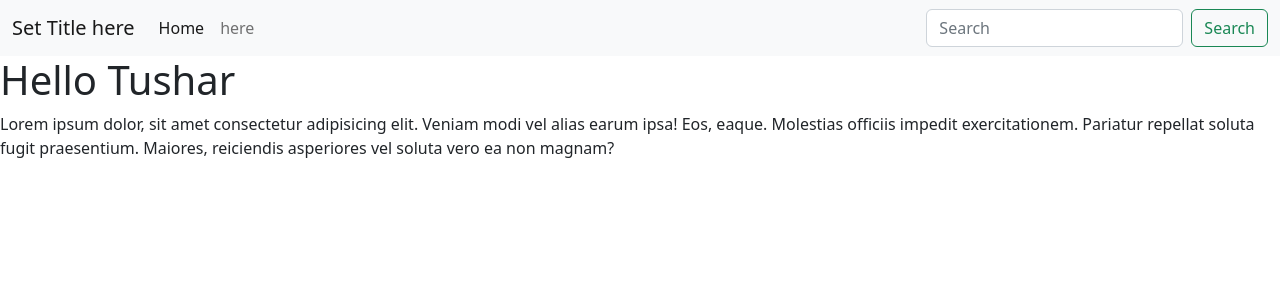
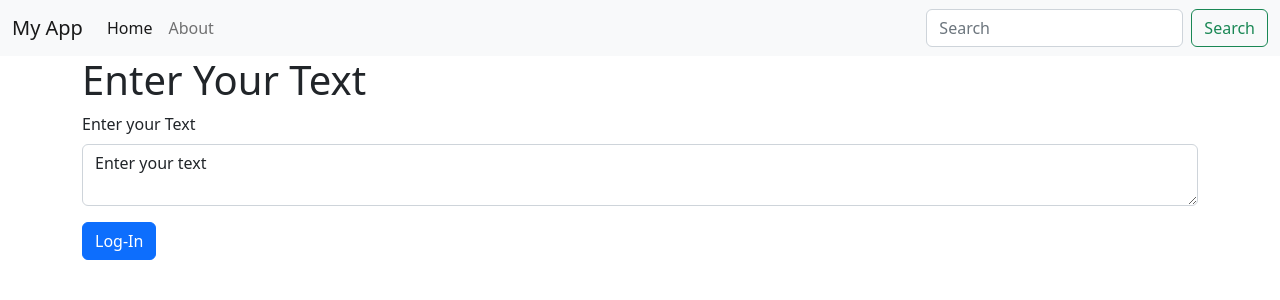
Before and after one commit to NewCodeTushar/Text-Utility-App, a React (Create React App) app: page / in a window 1280 px wide. Shown: the top 300 px of the page. Built offline with nearby package versions, Linux system fonts and the light colour scheme.

Commit message:
my-cool-new-app

```diff
--- a/public/index.html
+++ b/public/index.html
@@ -11,6 +11,7 @@
     />
     <link rel="apple-touch-icon" href="%PUBLIC_URL%/logo192.png" />
     <link rel="manifest" href="%PUBLIC_URL%/manifest.json" />
+    <!-- Bootstrap link  -->
     <link href="https://cdn.jsdelivr.net/npm/bootstrap@5.2.0/dist/css/bootstrap.min.css" rel="stylesheet"
       integrity="sha384-gH2yIJqKdNHPEq0n4Mqa/HGKIhSkIHeL5AyhkYV8i59U5AR6csBvApHHNl/vI1Bx" crossorigin="anonymous">
     <title>React App</title>
--- a/src/App.js
+++ b/src/App.js
@@ -1,18 +1,16 @@
 //import logo from './logo.svg';
 import './App.css';
 import Navbar from './components/Navbar';
-let name="Tushar";
+import HomeForm from './components/HomeForm';
+
 function App() {
   return (
     <>
-    {/* <Navbar title="My App" about="About" /> */}
-    <Navbar />
-     <div classNameName="blank">
-        <h1>Hello {name}</h1>
-      <p>Lorem ipsum dolor, sit amet consectetur adipisicing elit.
-         Veniam modi vel alias earum ipsa! Eos, eaque. Molestias officiis impedit exercitationem.
-         Pariatur repellat soluta fugit praesentium. Maiores, reiciendis asperiores vel soluta vero ea non magnam?</p>
-     </div>
+    <Navbar title="My App" about="About" />
+    {/* <Navbar /> */}
+    <div className="container">
+    <HomeForm heading="Enter Your Text" label="Enter your Text" />
+    </div>
     </>
   );
 }
--- /dev/null
+++ b/src/components/HomeForm.js
@@ -0,0 +1,28 @@
+import React, {useState} from 'react'
+
+export default function HomeForm(props) {
+    const handleUpClick = () => {
+        console.log("Button was clicked");
+        let newText = text.toUpperCase();
+        setText(newText);
+    }
+    const handleOnchange = (event)=>{
+        console.log("on change");
+        setText(event.target.value);
+    }
+    const [text,setText]= useState('Enter your text');
+  return (
+    <div>
+        <h1>{props.heading}</h1>
+          {/* <div className="mb-3">
+              <label htmlFor="exampleFormControlInput1" className="form-label">Email address</label>
+              <input type="email" className="form-control" id="exampleFormControlInput1" placeholder="name@example.com"/>
+          </div> */}
+          <div className="mb-3">
+              <label htmlFor="exampleFormControlTextarea1" className="form-label">{props.label}</label>
+              <textarea className="form-control" value={text} onChange={handleOnchange} id="exampleFormControlTextarea1" row="1"></textarea>
+          </div>
+          <button className="btn btn-primary" onClick={handleUpClick}>Log-In</button>
+    </div>
+  )
+}
--- a/src/components/Navbar.js
+++ b/src/components/Navbar.js
@@ -33,7 +33,7 @@
   )
 }
 // proptypes type declaration
-Navbar.propTypes ={Title:propTypes.string.isRequired,
+Navbar.propTypes ={title:propTypes.string.isRequired,
 About:propTypes.string};
 
 Navbar.defaultProps ={
```
